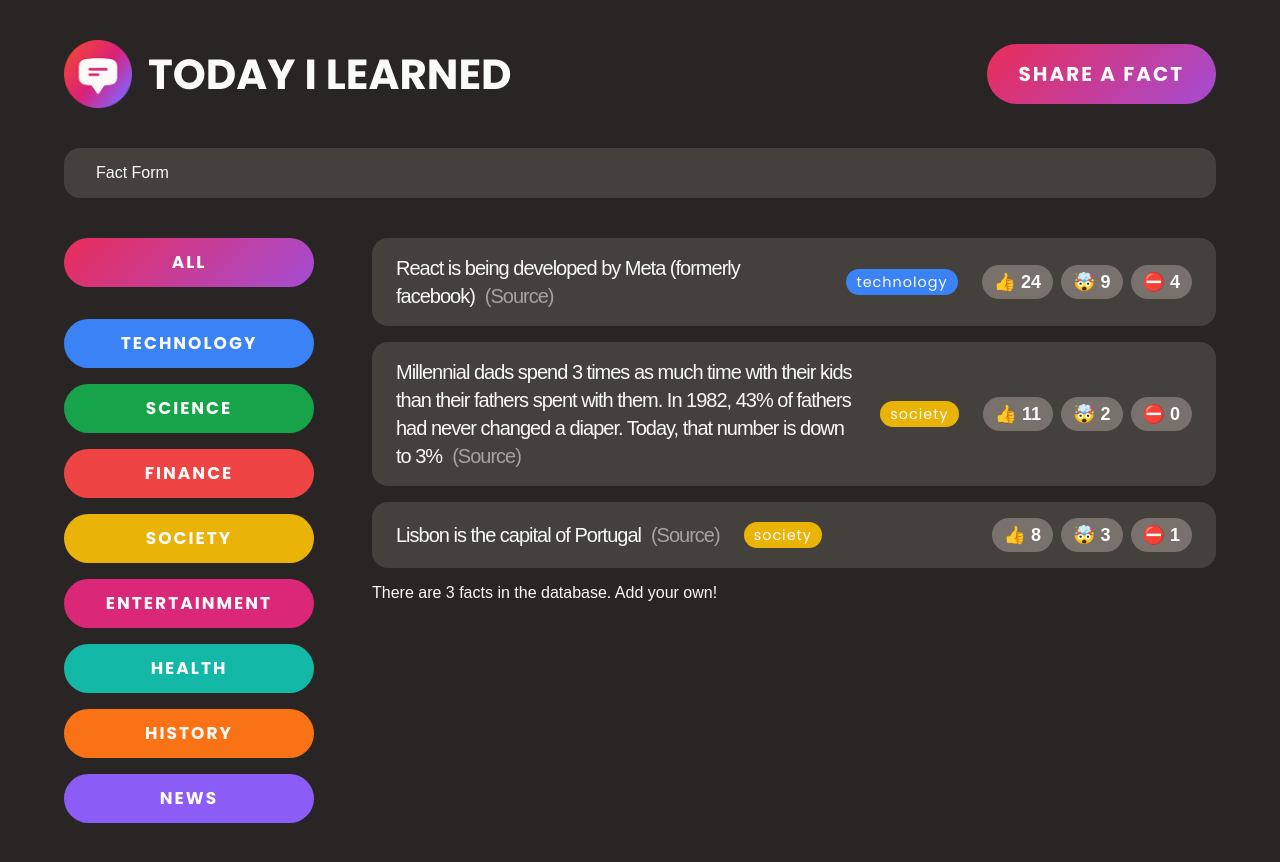
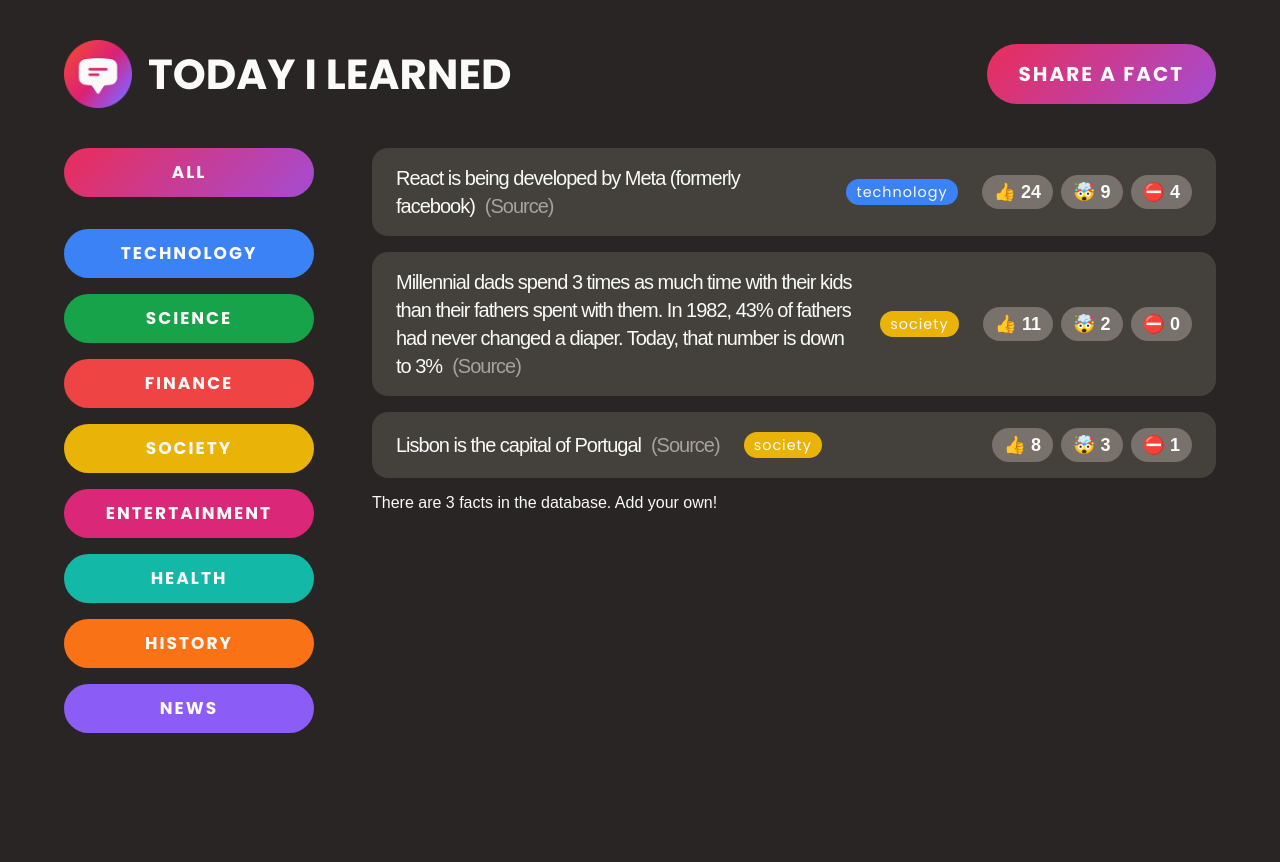
Before and after one commit to ndrsov/today-I-learned, a React (Create React App) app: page / in a window 1280 px wide. Shown: the top 862 px of the page. After the commit the page ends 800 px from the top, so only its background shows below. Built offline with nearby package versions, Linux system fonts and the light colour scheme; the HTML template or start-up script is replaced by a standard one; a web font is replaced by a local one.

Commit message:
Set state for show or hide fact form

```diff
--- a/src/App.js
+++ b/src/App.js
@@ -1,4 +1,4 @@
-import { Fragment } from "react";
+import { useState } from "react";
 import "./style.css";
 
 const initialFacts = [
@@ -36,6 +36,7 @@
 ];
 
 function App() {
+  const [showForm, setShowForm] = useState(false);
   return (
     <>
       {/* HEADER */}
@@ -44,9 +45,14 @@
           <img src="logo.png" alt="Logo App" />
           <h1>Today I Learned</h1>
         </div>
-        <button className="btn btn-large btn-open">Share a fact</button>
+        <button
+          className="btn btn-large btn-open"
+          onClick={() => setShowForm((show) => !show)}
+        >
+          Share a fact
+        </button>
       </header>
-      <NewFactForm />
+      {showForm ? <NewFactForm /> : null}
       <main className="main">
         <CategoryFilter />
         <FactList />
```
